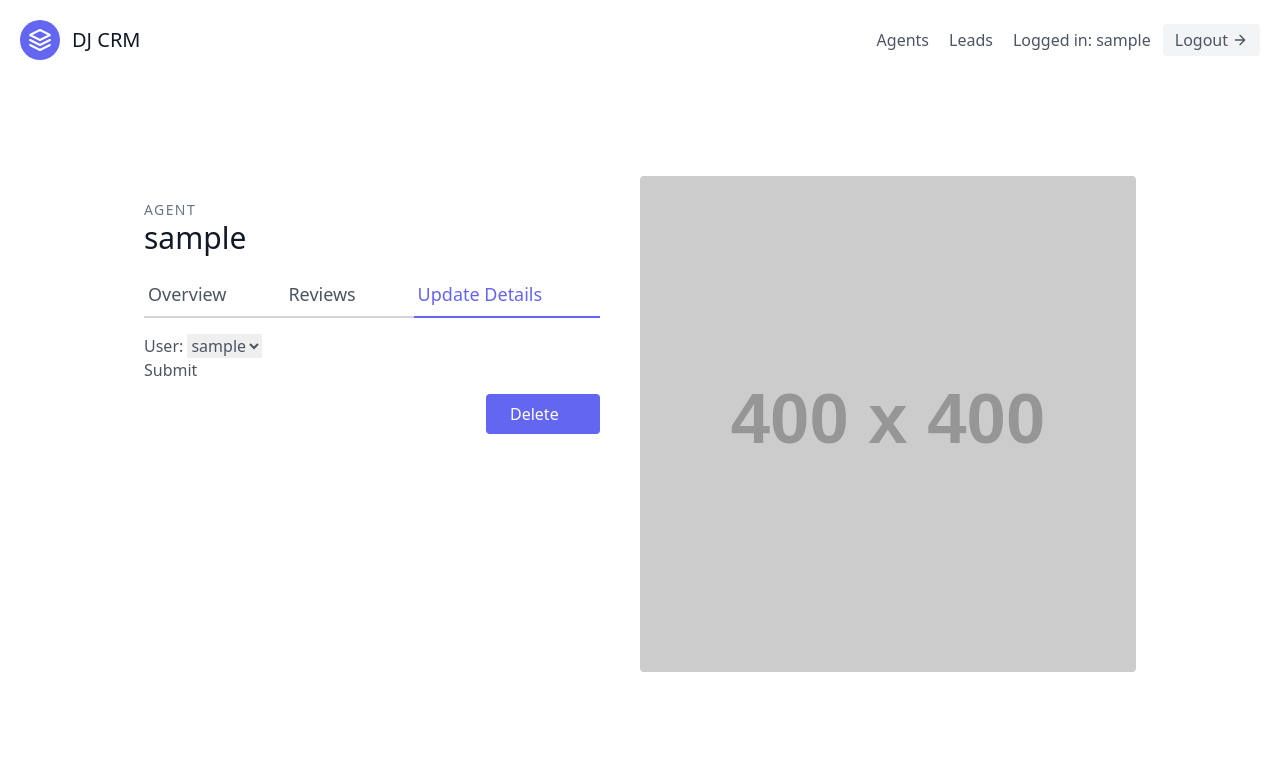
After one commit to mleontenko/crm, a Django app: page /agents/1/update/ in a window 1280 px wide. The commit adds this page. Shown: the top 767 px of the page. Run offline with Django 3.2, Linux system fonts and the light colour scheme; a user stored in the database is signed in; tables that the repository leaves empty hold one stand-in row (values such as "Sample post"); grey boxes labelled with a size stand in for pictures from a placeholder-image service; some libraries are stand-ins or nearby versions.

Commit message:
agent update

```diff
--- a/agents/templates/agents/agent_detail.html
+++ b/agents/templates/agents/agent_detail.html
@@ -10,7 +10,7 @@
         <div class="flex mb-4">
           <a href="{% url 'agents:agent-detail' agent.pk %}" class="flex-grow text-indigo-500 border-b-2 border-indigo-500 py-2 text-lg px-1">Overview</a>
           <a class="flex-grow border-b-2 border-gray-300 py-2 text-lg px-1">Reviews</a>
-          <a href="#" class="flex-grow border-b-2 border-gray-300 py-2 text-lg px-1">Update Details</a>
+          <a href="{% url 'agents:agent-update' agent.pk %}" class="flex-grow border-b-2 border-gray-300 py-2 text-lg px-1">Update Details</a>
         </div>
         <p class="leading-relaxed mb-4">Fam locavore kickstarter distillery. Mixtape chillwave tumeric sriracha taximy chia microdosing tilde DIY. XOXO fam inxigo juiceramps cornhole raw denim forage brooklyn. Everyday carry +1 seitan poutine tumeric. Gastropub blue bottle austin listicle pour-over, neutra jean.</p>
         <div class="flex border-t border-gray-200 py-2">
--- /dev/null
+++ b/agents/templates/agents/agent_update.html
@@ -0,0 +1,28 @@
+{% extends "base.html" %}
+
+{% block content %}
+<section class="text-gray-600 body-font overflow-hidden">
+  <div class="container px-5 py-24 mx-auto">
+    <div class="lg:w-4/5 mx-auto flex flex-wrap">
+      <div class="lg:w-1/2 w-full lg:pr-10 lg:py-6 mb-6 lg:mb-0">
+        <h2 class="text-sm title-font text-gray-500 tracking-widest">AGENT</h2>
+        <h1 class="text-gray-900 text-3xl title-font font-medium mb-4">{{ agent.user.username }}</h1>
+        <div class="flex mb-4">
+          <a href="{% url 'agents:agent-detail' agent.pk %}" class="flex-grow border-b-2 border-gray-300 py-2 text-lg px-1">Overview</a>
+          <a class="flex-grow border-b-2 border-gray-300 py-2 text-lg px-1">Reviews</a>
+          <a href="{% url 'agents:agent-update' agent.pk %}" class="flex-grow text-indigo-500 border-b-2 border-indigo-500 py-2 text-lg px-1">Update Details</a>
+        </div>
+        <form method="post" action=".">
+          {% csrf_token %}
+          {{ form.as_p }}
+          <button type="submit">Submit</button>
+        </form>
+        <a href="#" class="w-1/4 mt-3 flex ml-auto text-white bg-indigo-500 border-0 py-2 px-6 focus:outline-none hover:bg-indigo-600 rounded">
+          Delete
+        </a>
+      </div>
+      <img alt="ecommerce" class="lg:w-1/2 w-full lg:h-auto h-64 object-cover object-center rounded" src="https://dummyimage.com/400x400">
+    </div>
+  </div>
+</section>
+{% endblock content %}
--- a/agents/urls.py
+++ b/agents/urls.py
@@ -1,12 +1,12 @@
 from django.urls import path
-from .views import AgentListView, AgentCreateView, AgentDetailView
+from .views import AgentListView, AgentCreateView, AgentDetailView, AgentUpdateView
 
 app_name = 'agents'
 
 urlpatterns = [
     path('', AgentListView.as_view(), name='agent-list'),
     path('<int:pk>/', AgentDetailView.as_view(), name='agent-detail'),
-    #path('<int:pk>/update/', LeadUpdateView.as_view(), name='lead-update'),
+    path('<int:pk>/update/', AgentUpdateView.as_view(), name='agent-update'),
     #path('<int:pk>/delete/', LeadDeleteView.as_view(), name='lead-delete'),
     path('create/', AgentCreateView.as_view(), name='agent-create')
 ]
--- a/agents/views.py
+++ b/agents/views.py
@@ -29,3 +29,13 @@ class AgentDetailView(LoginRequiredMixin, generic.DetailView):
 
     def get_queryset(self):
         return Agent.objects.all()
+
+class AgentUpdateView(LoginRequiredMixin, generic.UpdateView):
+    template_name = "agents/agent_update.html"
+    form_class = AgentModelForm
+
+    def get_success_url(self):
+        return reverse("agents:agent-list")
+
+    def get_queryset(self):
+        return Agent.objects.all()
```
